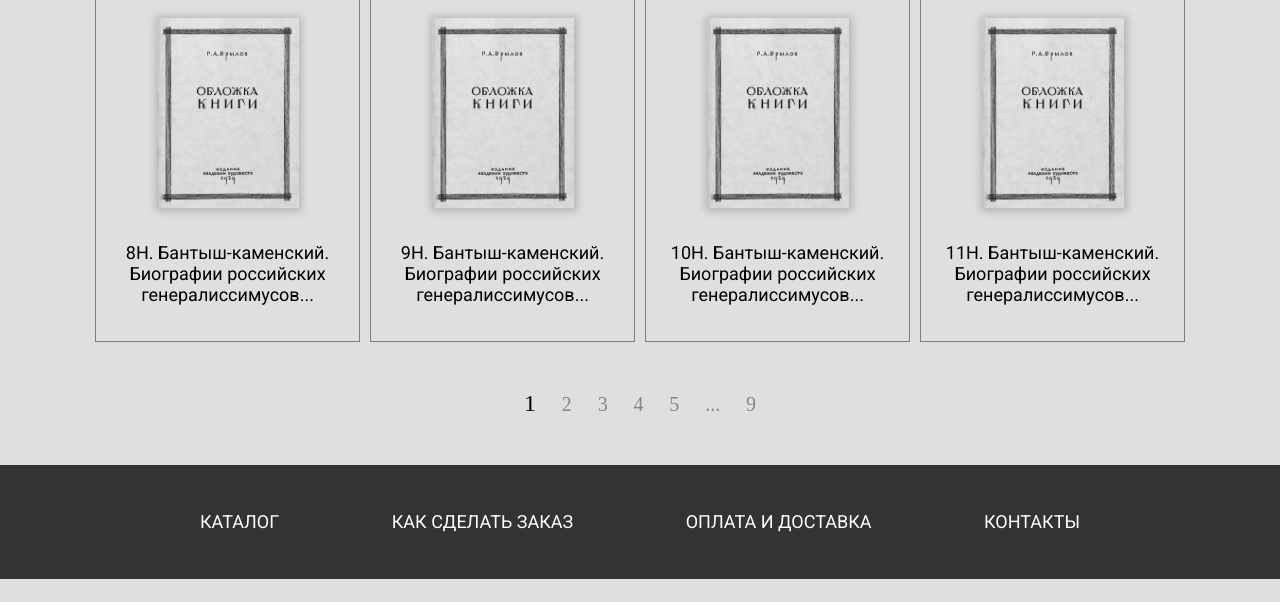
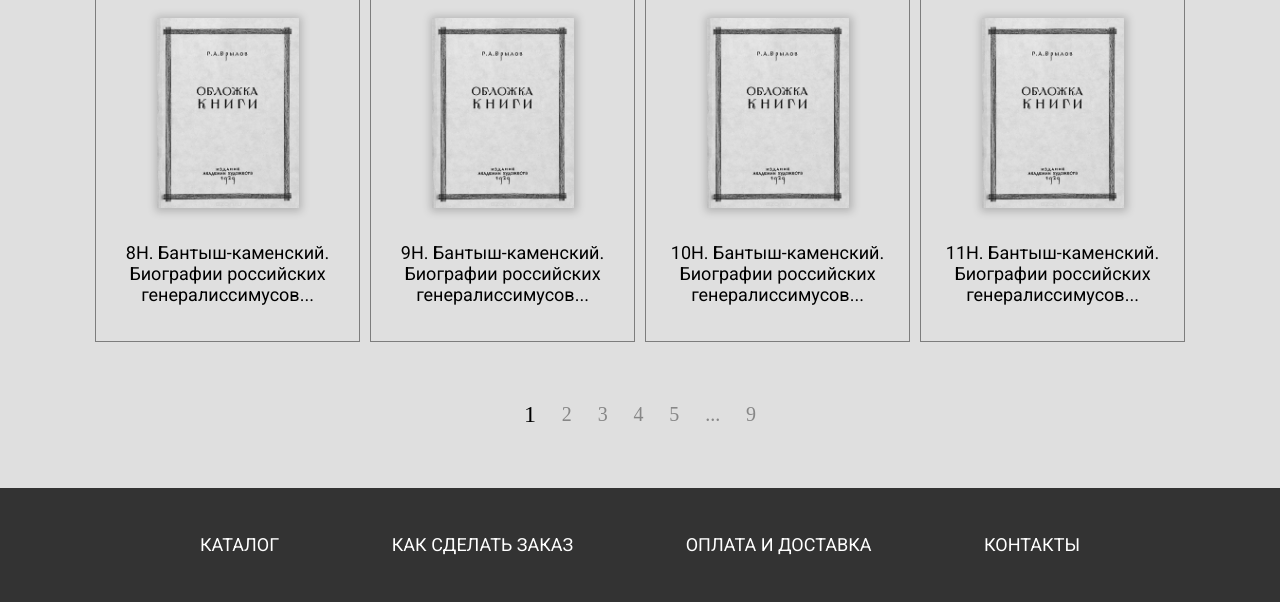
Before and after one commit to anastasiya-liapko/reprint-server, a PHP site: the page made by index.php in a window 1280 px wide. Shown: the part 918-1520 px from the top of the page. Before the commit the page ends 1497 px from the top, so only its background shows below. Run offline with PHP 8.4, Linux system fonts and the light colour scheme; some libraries are stand-ins or nearby versions.

Commit message:
fixed pagination

```diff
--- a/src/sass/blocks/pagination.sass
+++ b/src/sass/blocks/pagination.sass
@@ -1,5 +1,6 @@
 .pagination__wrapper
   width: 232px
+  height: 50px
   .link
     font-family: $font-brokgauz
     font-size: 20px
--- a/views/default/razdel.tpl
+++ b/views/default/razdel.tpl
@@ -32,7 +32,7 @@
           <!--books -->
 
           <div class="pagination d-flex justify-content-center pt-5 pb-5">
-            <div class="pagination__wrapper d-flex justify-content-between align-items-baseline">
+            <div class="pagination__wrapper d-flex justify-content-between align-items-center">
               <a href="#" id="page-1" class="link link_page link_light active">1</a>
               <a href="#" id="page-2" class="link link_page link_light">2</a>
               <a href="#" id="page-3" class="link link_page link_light">3</a>
--- a/views/default/search.tpl
+++ b/views/default/search.tpl
@@ -11,7 +11,7 @@
           <!--books -->
 
           <div class="pagination d-flex justify-content-center pt-5 pb-5">
-            <div class="pagination__wrapper d-flex justify-content-between align-items-baseline">
+            <div class="pagination__wrapper d-flex justify-content-between align-items-center">
               <a href="#" id="page-1" class="link link_page link_light">1</a>
               <a href="#" id="page-2" class="link link_page link_light">2</a>
               <a href="#" id="page-3" class="link link_page link_light active">3</a>
```
Also changed, not shown: assets/css/style.min.css.
